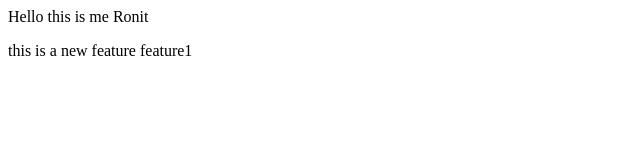
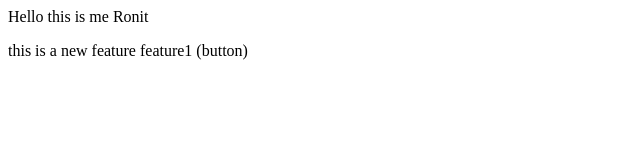
Before and after one commit to ronitjana30-dotcom/localrepo, a plain HTML site: page index.html in a window 1280 px wide. Shown: the full height of the page, 0-640 px from the left. Drawn offline with Linux system fonts and the light colour scheme.

Commit message:
Add button

```diff
--- a/index.html
+++ b/index.html
@@ -1,2 +1,2 @@
 <p>Hello this is me Ronit</p>
-<p>this is a new feature feature1</p>
+<p>this is a new feature feature1 (button)</p>
```
